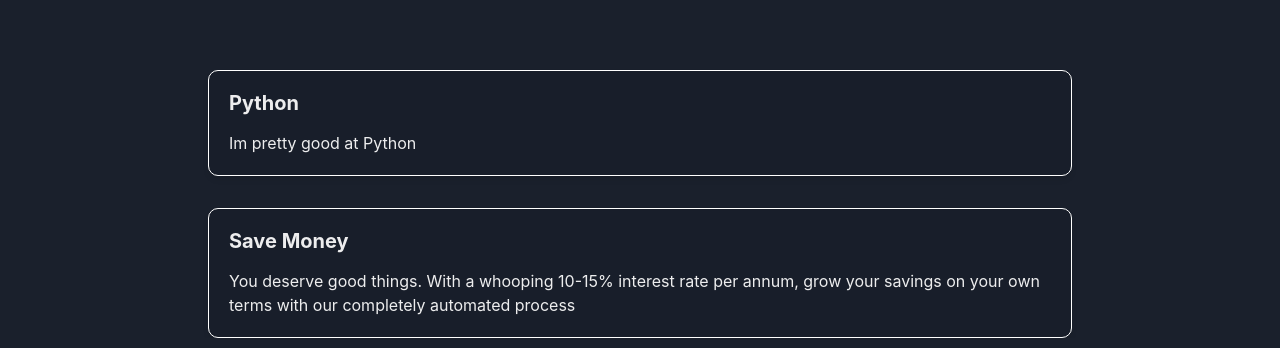
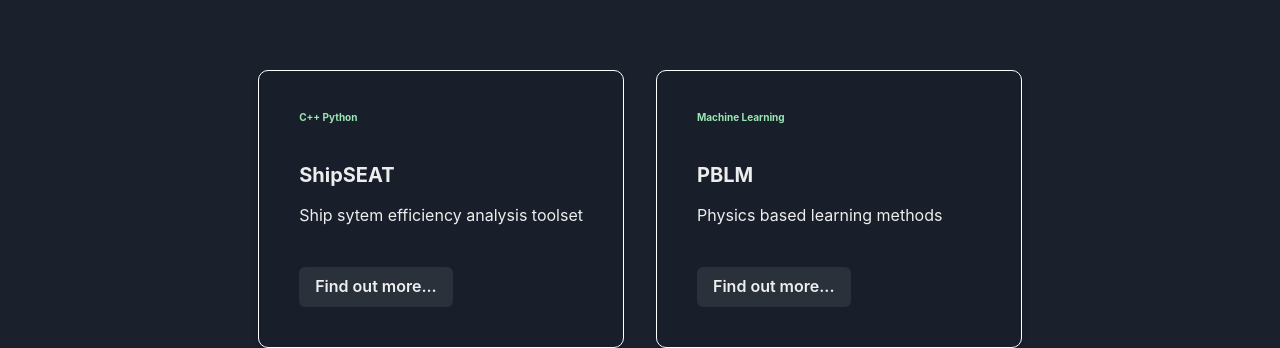
Before and after one commit to mcleantom/mcleantom.github.io, a React (Create React App) app: page / in a window 1280 px wide. Shown: the part 586-934 px from the top of the page. Built offline with nearby package versions, Linux system fonts and the light colour scheme.

Commit message:
Added linesplan on page load

```diff
--- a/src/components/BackgroundBlob.tsx
+++ b/src/components/BackgroundBlob.tsx
@@ -8,7 +8,7 @@ const follow_mouse = keyframes`
 
 const spin = keyframes`
   from {transform: rotate(0deg) translate(-50% -50%)}
-  50% {scale: 1 1.5}
+  50% {scale: 1 2}
   to {transform: rotate(360deg) translate(-50% -50%)}
 `;
 
@@ -21,7 +21,7 @@ export function BackgroundBlob() {
       box_ref.current.animate({
         left:`${event.clientX}px`,
         top:`${event.clientY}px`
-      }, { duration: 3000, fill: "forwards"});
+      }, { duration: 50000, fill: "forwards"});
     }
   };
 
@@ -54,7 +54,7 @@ export function BackgroundBlob() {
         aspect-ratio="1"
         zIndex={-1}
         filter="auto"
-        blur="50px"
+        blur="100px"
         animation={spinAnimation}
       ></Box>
     </Box>
--- a/src/pages/home.tsx
+++ b/src/pages/home.tsx
@@ -1,10 +1,11 @@
 import { BackgroundBlob } from "../components/BackgroundBlob";
-import { Box, Heading, Text, Stack, Container, useTheme, transition } from "@chakra-ui/react";
+import { Box, Heading, Text, Stack, Container, useTheme, transition, SimpleGrid, Card, CardHeader, CardBody, CardFooter, Button } from "@chakra-ui/react";
 import { useRef, useEffect, useState } from "react";
 import Hero from "../components/sections/Hero";
+import Background from "../components/sections/Background";
 
 function Feature({
-  title, desc, ...rest
+  title, desc, skills, ...rest
 }) {
 
   const box_ref = useRef<HTMLDivElement>(null);
@@ -29,7 +30,7 @@ function Feature({
   }, []);
 
   return (
-    <Box
+    <Card
       ref={box_ref}
       p={5}
       shadow='md'
@@ -58,9 +59,20 @@ function Feature({
       onMouseEnter={() => setIsHovering(true)}
       onMouseLeave={() => setIsHovering(false)}
     >
+      <CardHeader>
+        <Heading fontSize='2xs' textColor="green.200">{skills}</Heading>
+      </CardHeader>
+      <CardBody>
         <Heading fontSize='xl'>{title}</Heading>
         <Text mt={4}>{desc}</Text>
-    </Box>
+      </CardBody>
+      <CardFooter>
+        <Button>
+          Find out more...
+        </Button>
+      </CardFooter>
+
+    </Card>
   )
 }
 
@@ -68,26 +80,31 @@ export function Home() {
   const theme = useTheme();
 
   return (
-    <Box>
-      <BackgroundBlob/>
-      <Container maxW='4xl' centerContent>
+    <Box
+      overflow="none"
+    >
+      <Background/>
+      <Container maxW='container.lg' centerContent>
         <Stack spacing={8} direction="column">
           <Hero
             title="Tom McLean"
             subtitle="Simulation and performance engineer"
             image="https://i.ytimg.com/vi/juCjvZHlLes/maxresdefault.jpg"
           ></Hero>
+          <SimpleGrid columns={[2, null, null]} spacing={8}>
             <Feature
-            title='Python'
-            desc='Im pretty good at Python'
+              title='ShipSEAT'
+              desc='Ship sytem efficiency analysis toolset'
+              skills="C++ Python"
             />
             <Feature
-            title='Save Money'
-            desc='You deserve good things. With a whooping 10-15% interest rate per annum, grow your savings on your own terms with our completely automated process'
+              title='PBLM'
+              desc='Physics based learning methods'
+              skills="Machine Learning"
             />
+          </SimpleGrid>
         </Stack>
       </Container>
-
     </Box>
   )
 }
```
Lines whose indentation alone changed are shown as unchanged.
